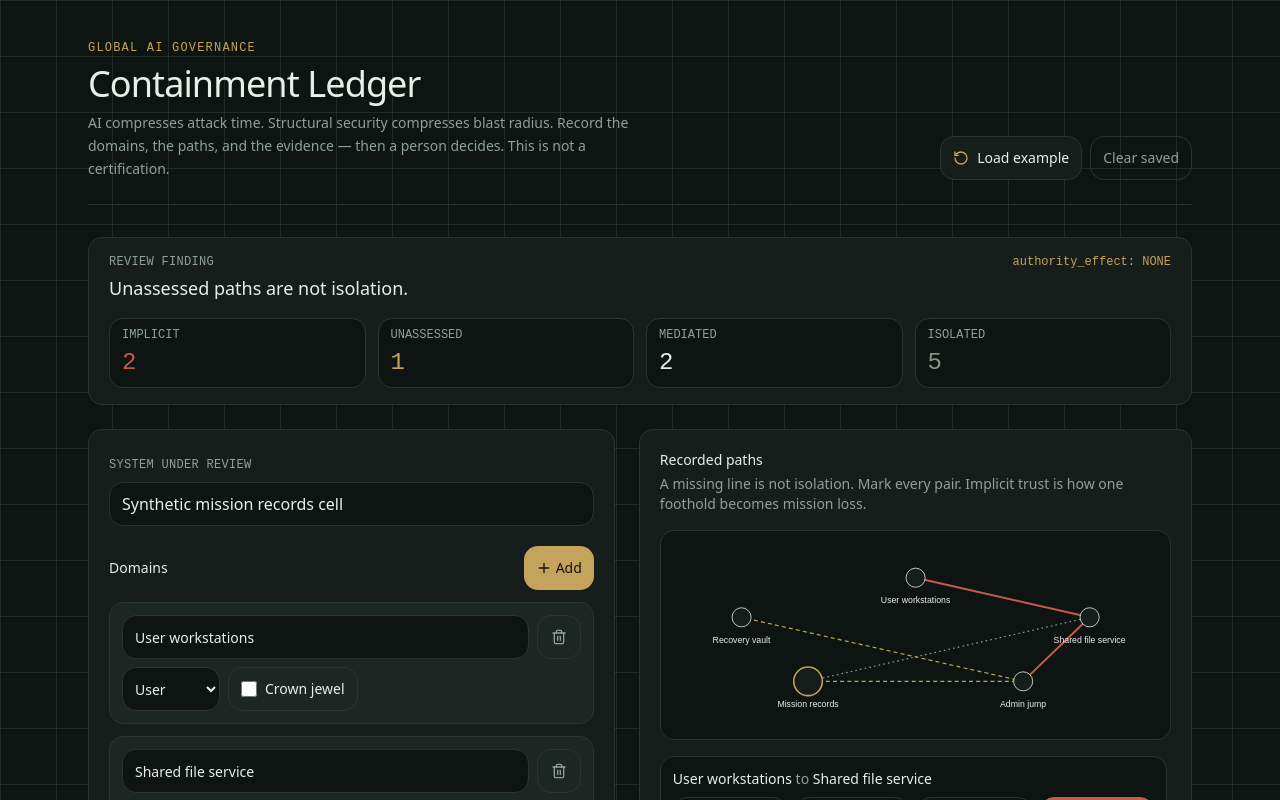
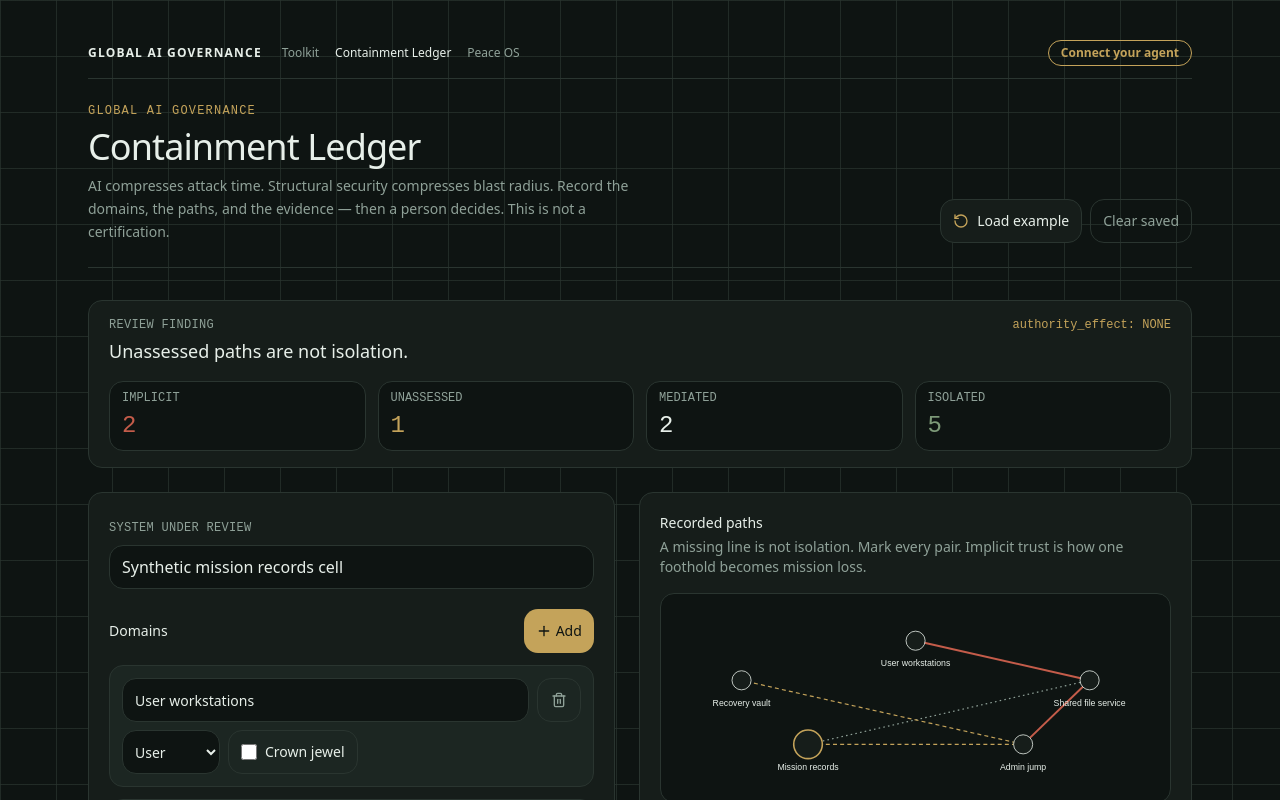
Before and after one commit to GLOBAL-AI-GOVERNANCE/containment-ledger, a React (Vite) app: page / in a window 1280 px wide. Shown: the top 800 px of the page. Built offline with nearby package versions, Linux system fonts and the light colour scheme.

Commit message:
Unified UX: shared Global AI Governance nav and footer (README and site) (#5)
* README: shared Global AI Governance nav, badges, and footer

* Site: shared Global AI Governance nav and footer

```diff
--- a/src/components/ledger-app.tsx
+++ b/src/components/ledger-app.tsx
@@ -178,6 +178,25 @@ export function LedgerApp() {
 
   return (
     <main className="mx-auto min-h-screen w-full min-w-0 max-w-6xl overflow-x-hidden px-4 py-6 sm:px-6 sm:py-10">
+      <nav
+        aria-label="Global AI Governance sites"
+        className="mb-6 flex flex-wrap items-center gap-x-5 gap-y-2 border-b border-line pb-3 text-xs text-mist"
+      >
+        <a className="font-semibold tracking-widest text-bone uppercase" href="/global-ai-governance-toolkit/connect.html">
+          Global AI Governance
+        </a>
+        <span className="flex flex-1 flex-wrap gap-4">
+          <a className="hover:text-bone" href="/global-ai-governance-toolkit/">Toolkit</a>
+          <a className="text-bone" href="/containment-ledger/" aria-current="page">Containment Ledger</a>
+          <a className="hover:text-bone" href="/peace-os/">Peace OS</a>
+        </span>
+        <a
+          className="rounded-card border border-brass px-3 py-1 font-semibold text-brass"
+          href="/global-ai-governance-toolkit/connect.html#agents"
+        >
+          Connect your agent
+        </a>
+      </nav>
       <header className="mb-8 flex flex-col gap-4 border-b border-line pb-6 sm:flex-row sm:items-end sm:justify-between">
         <div>
           <p className="font-mono text-xs tracking-widest text-brass uppercase">Global AI Governance</p>
@@ -482,6 +501,16 @@ export function LedgerApp() {
         </a>
         . Ten checks here are a simplified interface. They do not replace that framework's 20-item checklist. The
         record stays in this browser. AI may assist. Humans retain authority.
+        <p className="mt-3 font-semibold text-bone">
+          <a className="text-brass underline decoration-line underline-offset-2" href="/global-ai-governance-toolkit/connect.html#agents">Connect your agent</a>
+          {" · "}
+          <a className="text-brass underline decoration-line underline-offset-2" href="/global-ai-governance-toolkit/connect.html#pilot">Run a pilot</a>
+          {" · "}
+          <a className="text-brass underline decoration-line underline-offset-2" href="/global-ai-governance-toolkit/connect.html#spec">Read the spec</a>
+        </p>
+        <p className="mt-1">
+          Global AI Governance · Outputs are non-authorizing (<code>authority_effect: NONE</code>) · Compatible with MCP-based agents
+        </p>
       </footer>
     </main>
   );
```
Also changed, not shown: 1 other file (tests, documents, lock files or other folders).
